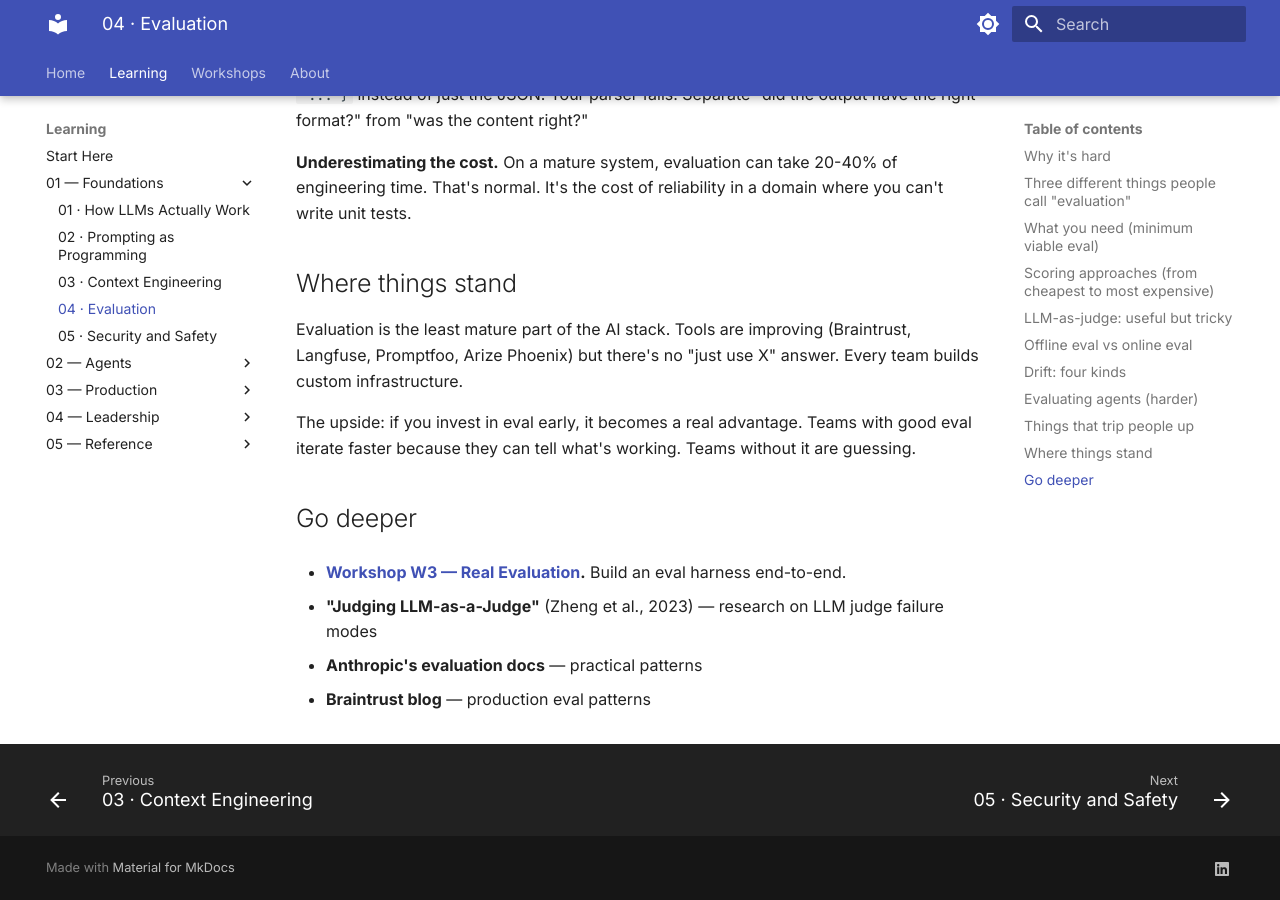
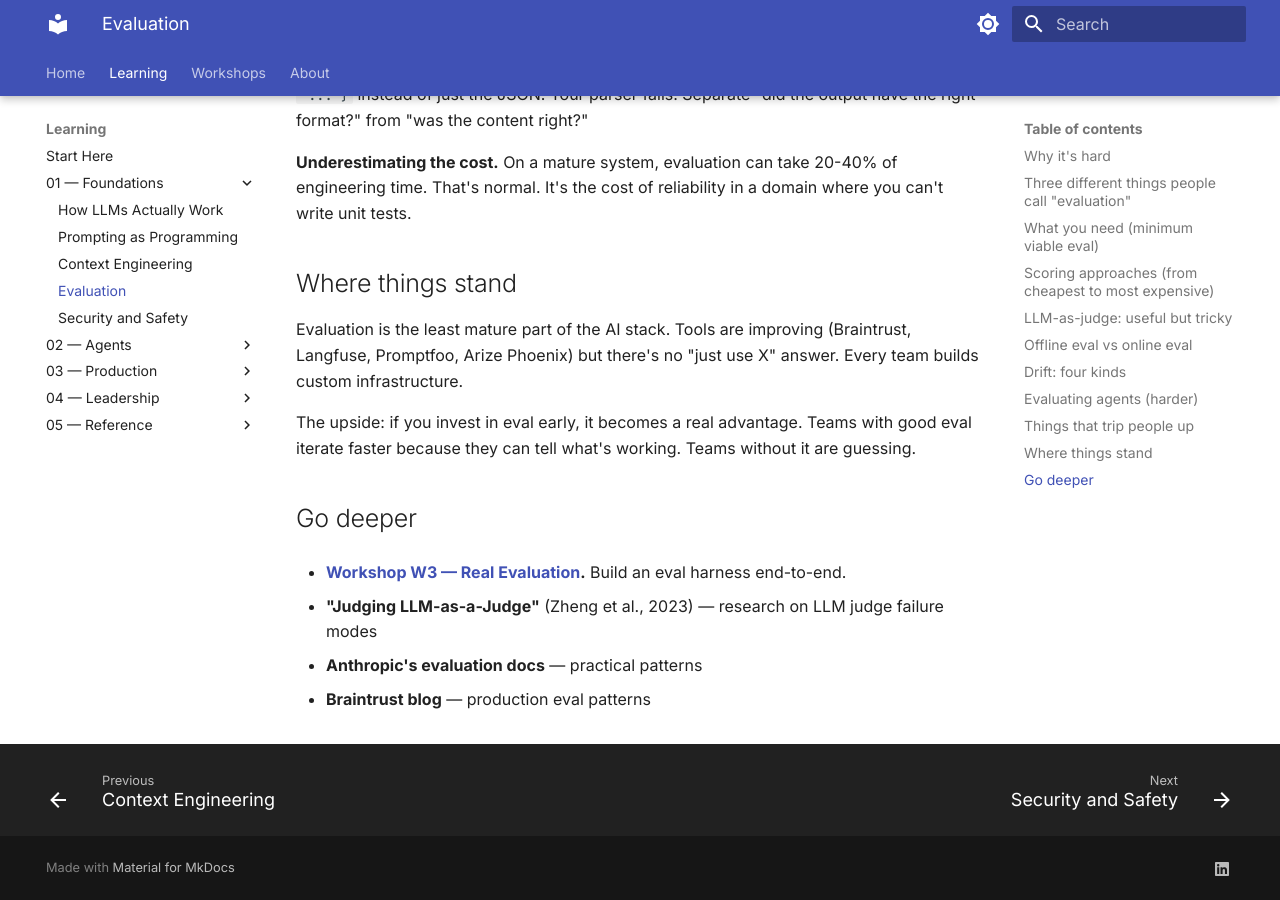
Before and after one commit to Jonathan34/ai-learning, an MkDocs documentation site: the page built from docs/01-foundations/04-evaluation.md, in a window 1280 px wide and 900 px high, scrolled down 4298 px. Built offline with MkDocs 1.6.1 and Material for MkDocs 9.7.7, drawn with Linux system fonts in a browser that asks for light colours; part of the change alters nothing that is shown.

Commit message:
fix: Update numbering

```diff
--- a/mkdocs.yml
+++ b/mkdocs.yml
@@ -96,31 +96,31 @@ nav:
       - Start Here: 00-how-to-use-this.md
       - 01 — Foundations:
           - Overview: 01-foundations/index.md
-          - 01 · How LLMs Actually Work: 01-foundations/01-llm-mental-model.md
-          - 02 · Prompting as Programming: 01-foundations/02-prompting-as-programming.md
-          - 03 · Context Engineering: 01-foundations/03-context-engineering.md
-          - 04 · Evaluation: 01-foundations/04-evaluation.md
-          - 05 · Security and Safety: 01-foundations/05-security-and-safety.md
+          - How LLMs Actually Work: 01-foundations/01-llm-mental-model.md
+          - Prompting as Programming: 01-foundations/02-prompting-as-programming.md
+          - Context Engineering: 01-foundations/03-context-engineering.md
+          - Evaluation: 01-foundations/04-evaluation.md
+          - Security and Safety: 01-foundations/05-security-and-safety.md
       - 02 — Agents:
           - Overview: 02-agents/index.md
-          - 06 · What an Agent Is: 02-agents/06-what-is-an-agent.md
-          - 07 · Framework Landscape: 02-agents/07-framework-landscape.md
-          - 08 · MCP and Tools: 02-agents/08-mcp-and-tools.md
-          - 09 · Multi-Agent Patterns: 02-agents/09-multi-agent-patterns.md
-          - 10 · State, Memory, Durability: 02-agents/10-state-memory-durability.md
+          - What an Agent Is: 02-agents/06-what-is-an-agent.md
+          - Framework Landscape: 02-agents/07-framework-landscape.md
+          - MCP and Tools: 02-agents/08-mcp-and-tools.md
+          - Multi-Agent Patterns: 02-agents/09-multi-agent-patterns.md
+          - State, Memory, Durability: 02-agents/10-state-memory-durability.md
       - 03 — Production:
           - Overview: 03-production/index.md
-          - 11 · Inference Economics: 03-production/11-inference-economics.md
-          - 12 · Observability: 03-production/12-observability.md
-          - 13 · Deployment Patterns: 03-production/13-deployment-patterns.md
-          - 14 · Local and Edge: 03-production/14-local-and-edge.md
-          - 15 · Platform Engineering: 03-production/15-ai-platform-engineering.md
+          - Inference Economics: 03-production/11-inference-economics.md
+          - Observability: 03-production/12-observability.md
+          - Deployment Patterns: 03-production/13-deployment-patterns.md
+          - Local and Edge: 03-production/14-local-and-edge.md
+          - Platform Engineering: 03-production/15-ai-platform-engineering.md
       - 04 — Leadership:
           - Overview: 04-leadership/index.md
-          - 16 · Deciding What to Build: 04-leadership/16-deciding-what-to-build.md
-          - 17 · AI Product Sense: 04-leadership/17-ai-product-sense.md
-          - 18 · Team & Org Patterns: 04-leadership/18-team-and-org-patterns.md
-          - 19 · Staying Current: 04-leadership/19-staying-current.md
+          - Deciding What to Build: 04-leadership/16-deciding-what-to-build.md
+          - AI Product Sense: 04-leadership/17-ai-product-sense.md
+          - Team & Org Patterns: 04-leadership/18-team-and-org-patterns.md
+          - Staying Current: 04-leadership/19-staying-current.md
       - 05 — Reference:
           - Overview: reference/index.md
           - Glossary: reference/glossary.md
@@ -129,13 +129,13 @@ nav:
           - Gotchas: reference/gotchas-consolidated.md
   - Workshops:
       - Overview: 05-workshops/index.md
-      - W1 · Local LLM Setup: 05-workshops/W1-local-llm-setup.md
-      - W2 · RAG Pipeline: 05-workshops/W2-rag-pipeline.md
-      - W3 · Real Evaluation: 05-workshops/W3-real-evaluation.md
-      - W4 · Tool-Using Agent: 05-workshops/W4-tool-using-agent.md
-      - W5 · Multi-Agent System: 05-workshops/W5-multi-agent-system.md
-      - W6 · Observability Setup: 05-workshops/W6-observability-setup.md
-      - W7 · Red-Team Exercise: 05-workshops/W7-red-team-exercise.md
-      - W8 · Cost Optimization: 05-workshops/W8-cost-optimization.md
-      - W9 · Agent Efficiency & KPIs: 05-workshops/W9-agent-efficiency-kpis.md
+      - Local LLM Setup: 05-workshops/W1-local-llm-setup.md
+      - RAG Pipeline: 05-workshops/W2-rag-pipeline.md
+      - Real Evaluation: 05-workshops/W3-real-evaluation.md
+      - Tool-Using Agent: 05-workshops/W4-tool-using-agent.md
+      - Multi-Agent System: 05-workshops/W5-multi-agent-system.md
+      - Observability Setup: 05-workshops/W6-observability-setup.md
+      - Red-Team Exercise: 05-workshops/W7-red-team-exercise.md
+      - Cost Optimization: 05-workshops/W8-cost-optimization.md
+      - Agent Efficiency & KPIs: 05-workshops/W9-agent-efficiency-kpis.md
   - About: about.md
```
